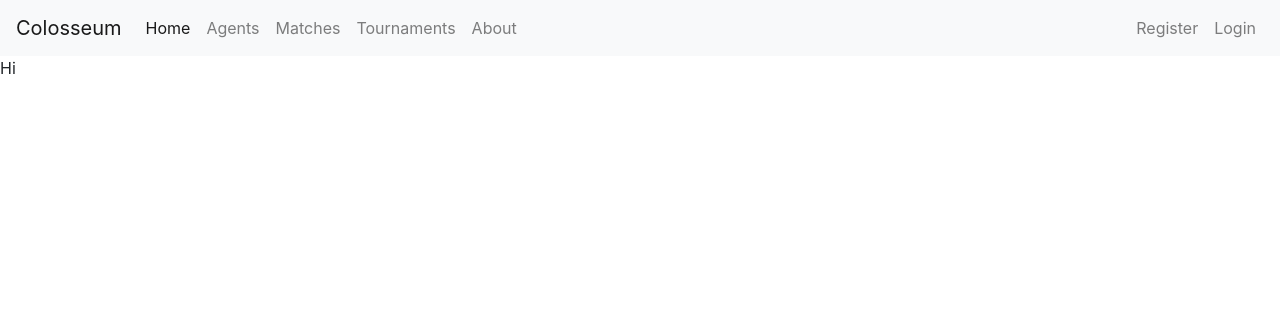
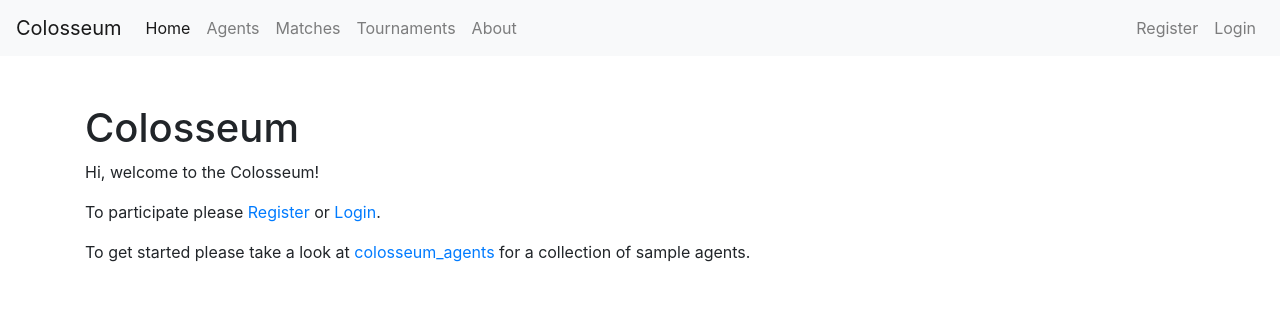
Before and after one commit to h3nnn4n/colosseum_website, a Django app: page /home/ in a window 1280 px wide. Shown: the top 327 px of the page. Run offline with Django 3.2, Linux system fonts and the light colour scheme; parts of the project's set-up code (start-up, migrations or seed data) failed here and were passed over; some libraries are stand-ins or nearby versions.

Commit message:
Add a bit of content to the home screen

```diff
--- a/app/templates/home.html
+++ b/app/templates/home.html
@@ -4,8 +4,25 @@
 
 {% block content %}
 
-<span>
-  Hi
-</span>
+<div class="container py-5">
+  <h1>Colosseum</h1>
+  <p>
+    Hi, welcome to the Colosseum!
+  </p>
+  {% if not user.is_authenticated %}
+    <p>
+      To participate please
+      <a href="{% url 'register' %}">Register</a>
+      or
+      <a href="{% url 'login' %}">Login</a>.
+    </p>
+  {% endif %}
+
+  <p>
+    To get started please take a look at
+    <a href='https://github.com/h3nnn4n/colosseum_agents'>colosseum_agents</a>
+    for a collection of sample agents.
+  </p>
+</div>
 
 {% endblock %}
```
